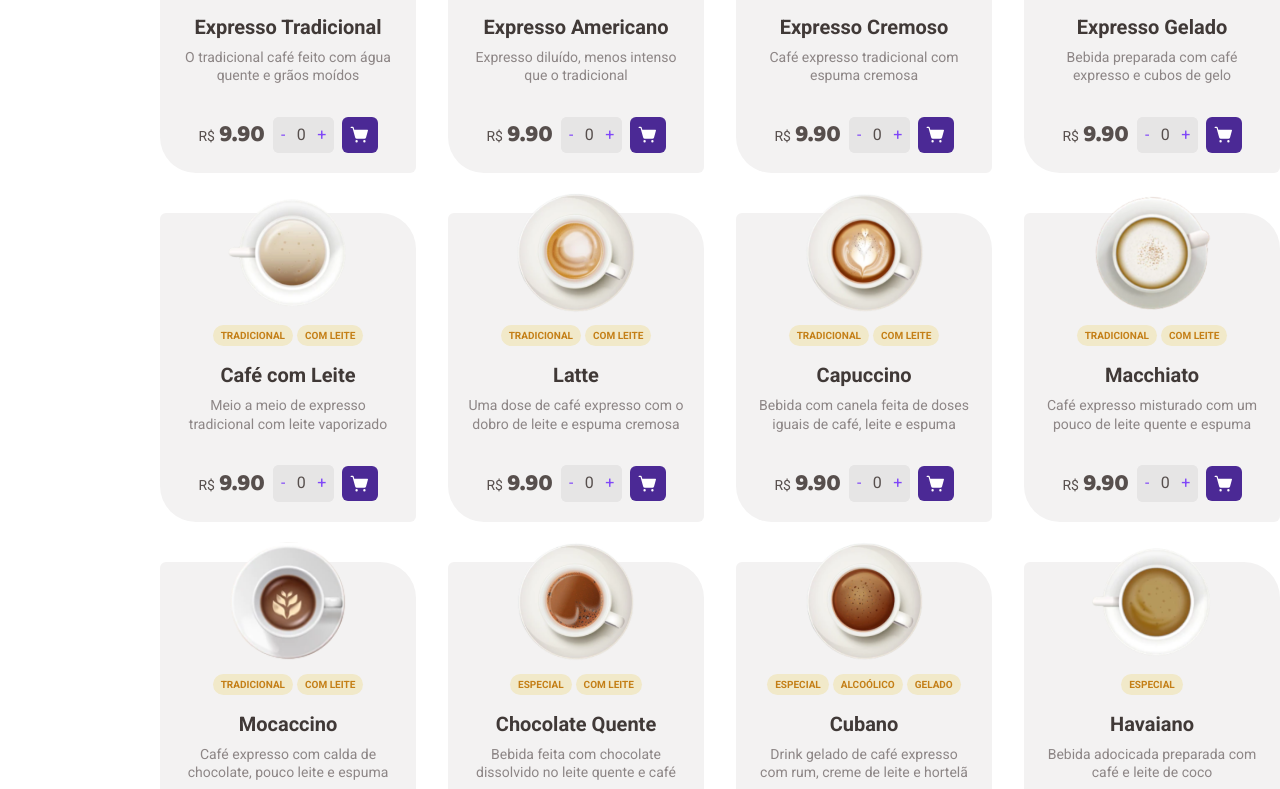
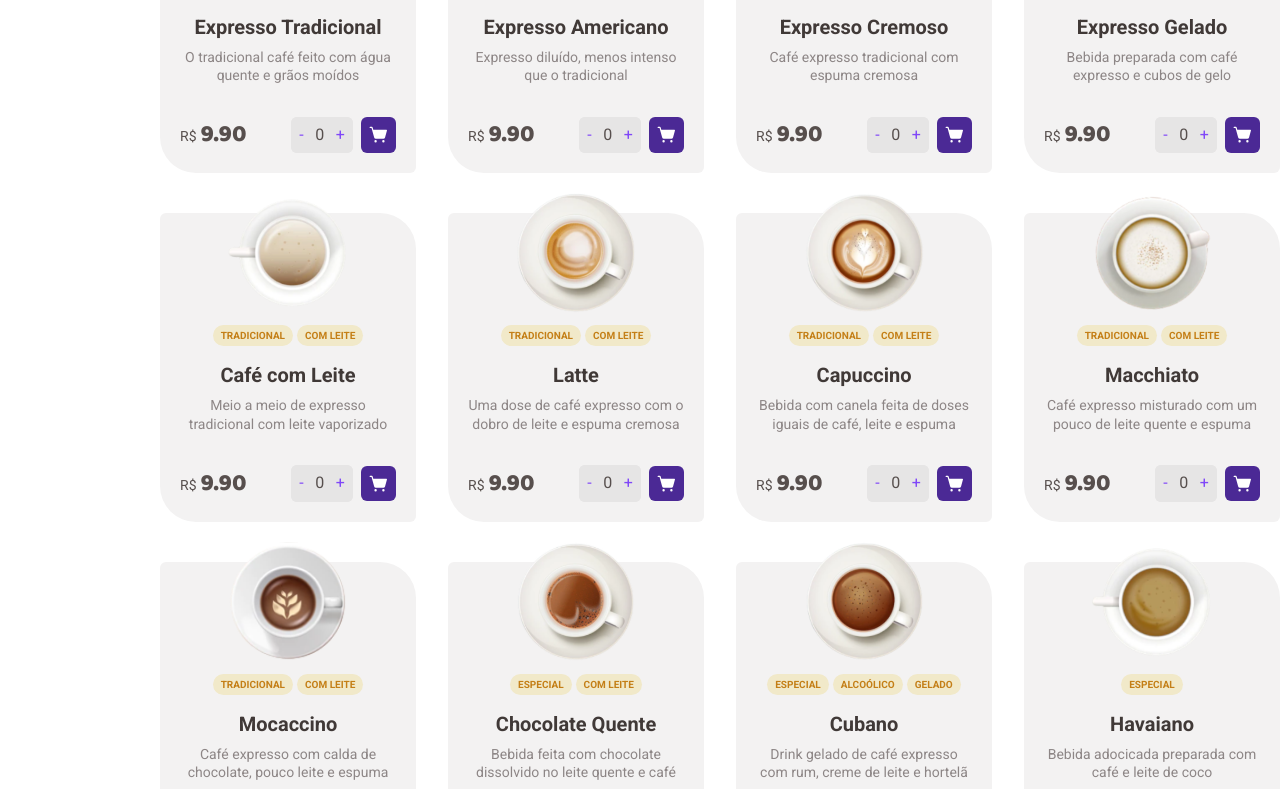
Before and after one commit to joaopedroaat/coffee-delivery, a React (Vite) app: page / in a window 1280 px wide. Shown: the part 851-1640 px from the top of the page. Built offline with nearby package versions, Linux system fonts and the light colour scheme.

Commit message:
Added controllers for CoffeeCard form

```diff
--- a/src/pages/Home/components/CoffeeList/components/CoffeeCard/index.tsx
+++ b/src/pages/Home/components/CoffeeList/components/CoffeeCard/index.tsx
@@ -4,6 +4,7 @@ import {
   CardImage,
   CardSubmitButton,
   CoffeeCardContainer,
+  FormSubmit,
   Tag,
   TagList,
 } from './styles'
@@ -38,12 +39,14 @@ export function CoffeeCard({ coffee }: CoffeeCardProps) {
         <label>
           R$<span>{coffee.price.toFixed(2)}</span>
         </label>
+        <FormSubmit>
           <StepperInput />
           <CardSubmitButton>
             <i>
               <ShoppingCartSimple weight="fill" />
             </i>
           </CardSubmitButton>
+        </FormSubmit>
       </CardForm>
     </CoffeeCardContainer>
   )
--- a/src/pages/Home/components/CoffeeList/components/CoffeeCard/styles.ts
+++ b/src/pages/Home/components/CoffeeList/components/CoffeeCard/styles.ts
@@ -64,6 +64,10 @@ export const Tag = styled.li`
 export const CardForm = styled.form`
   display: flex;
   align-items: center;
+  justify-content: space-between;
+
+  width: 100%;
+
   gap: 0.5rem;
 
   label {
@@ -83,6 +87,13 @@ export const CardForm = styled.form`
   }
 `
 
+export const FormSubmit = styled.div`
+  display: flex;
+  align-items: center;
+  justify-content: center;
+  gap: 0.5rem;
+`
+
 export const CardSubmitButton = styled.button.attrs({
   type: 'submit',
 })`
```
Lines whose indentation alone changed are shown as unchanged.
